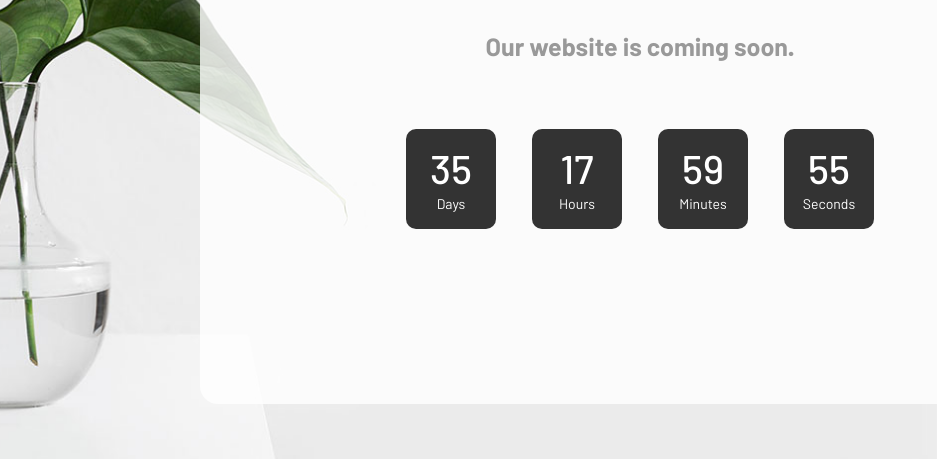
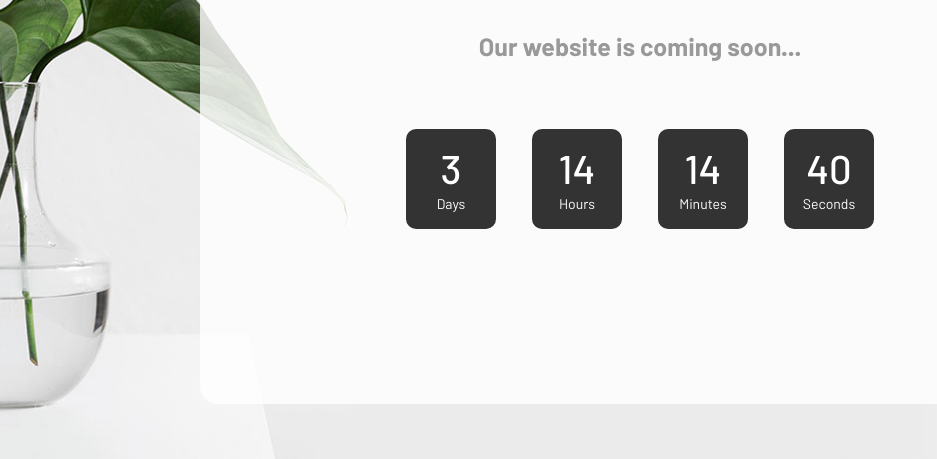
Before and after one commit to Baneeishaque/comingsoon_03-colorlib, a plain HTML site: page index.html in a window 1280 px wide. Shown: the part 432-891 px from the top of the page, without its empty margins (0-937 px from the left). Drawn offline with Linux system fonts and the light colour scheme.

Commit message:
Update index.html

```diff
--- a/index.html
+++ b/index.html
@@ -1,7 +1,7 @@
 <!DOCTYPE html>
 <html lang="en">
 <head>
-	<title>Coming Soon 3</title>
+	<title>Coming Soon...</title>
 	<meta charset="UTF-8">
 	<meta name="viewport" content="width=device-width, initial-scale=1">
 <!--===============================================================================================-->
@@ -29,7 +29,7 @@
 			</div>
 
 			<p class="txt-center m1-txt1 p-t-33 p-b-68">
-				Our website is coming soon.
+				Our website is coming soon...
 			</p>
 
 			<div class="wsize2 flex-w flex-c hsize1 cd100">
@@ -94,10 +94,10 @@
 		$('.cd100').countdown100({
 			/*Set Endtime here*/
 			/*Endtime must be > current time*/
-			endtimeYear: 0,
-			endtimeMonth: 0,
-			endtimeDate: 35,
-			endtimeHours: 18,
+			endtimeYear: 2020,
+			endtimeMonth: 1,
+			endtimeDate: 6,
+			endtimeHours: 10,
 			endtimeMinutes: 0,
 			endtimeSeconds: 0,
 			timeZone: ""
```
